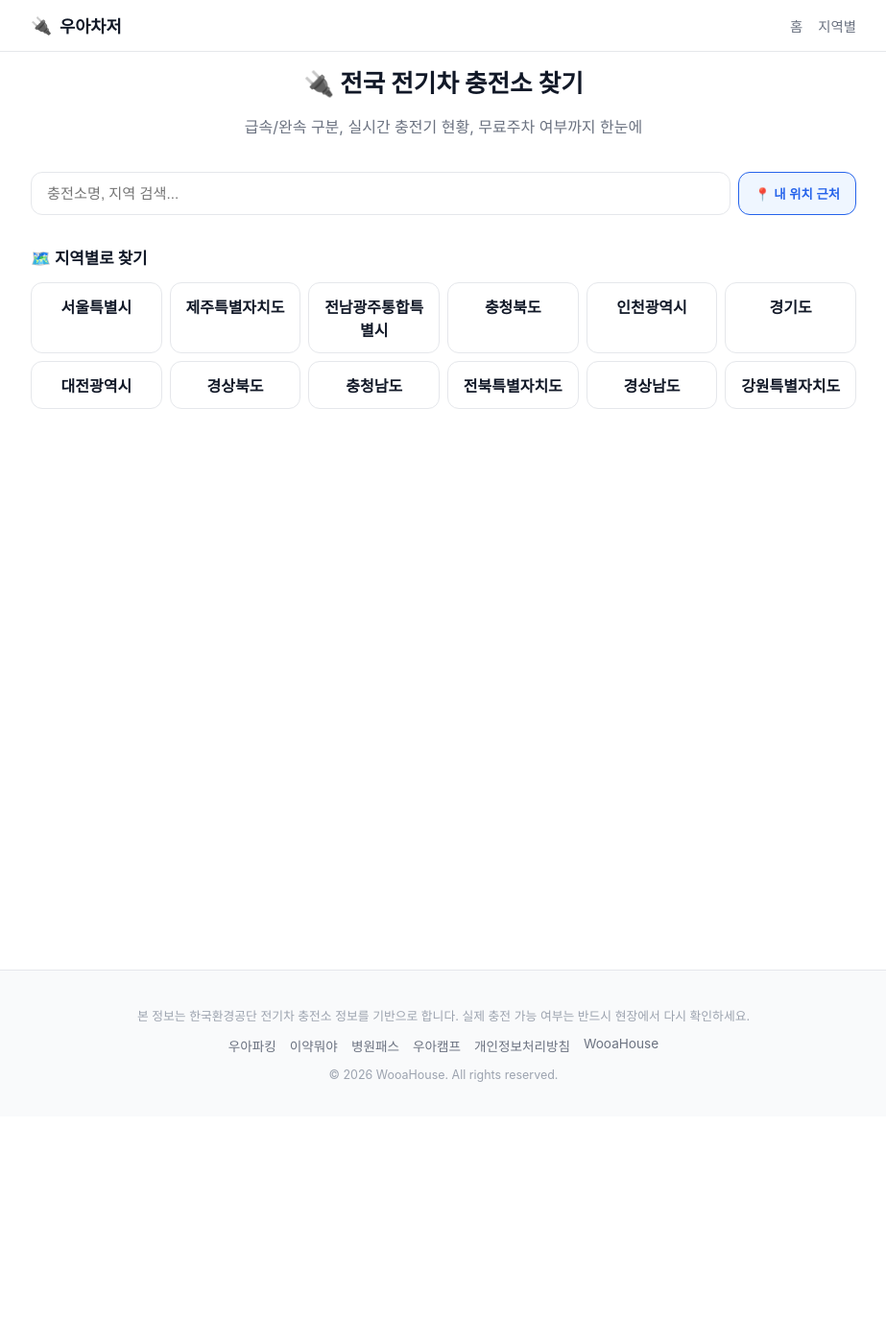
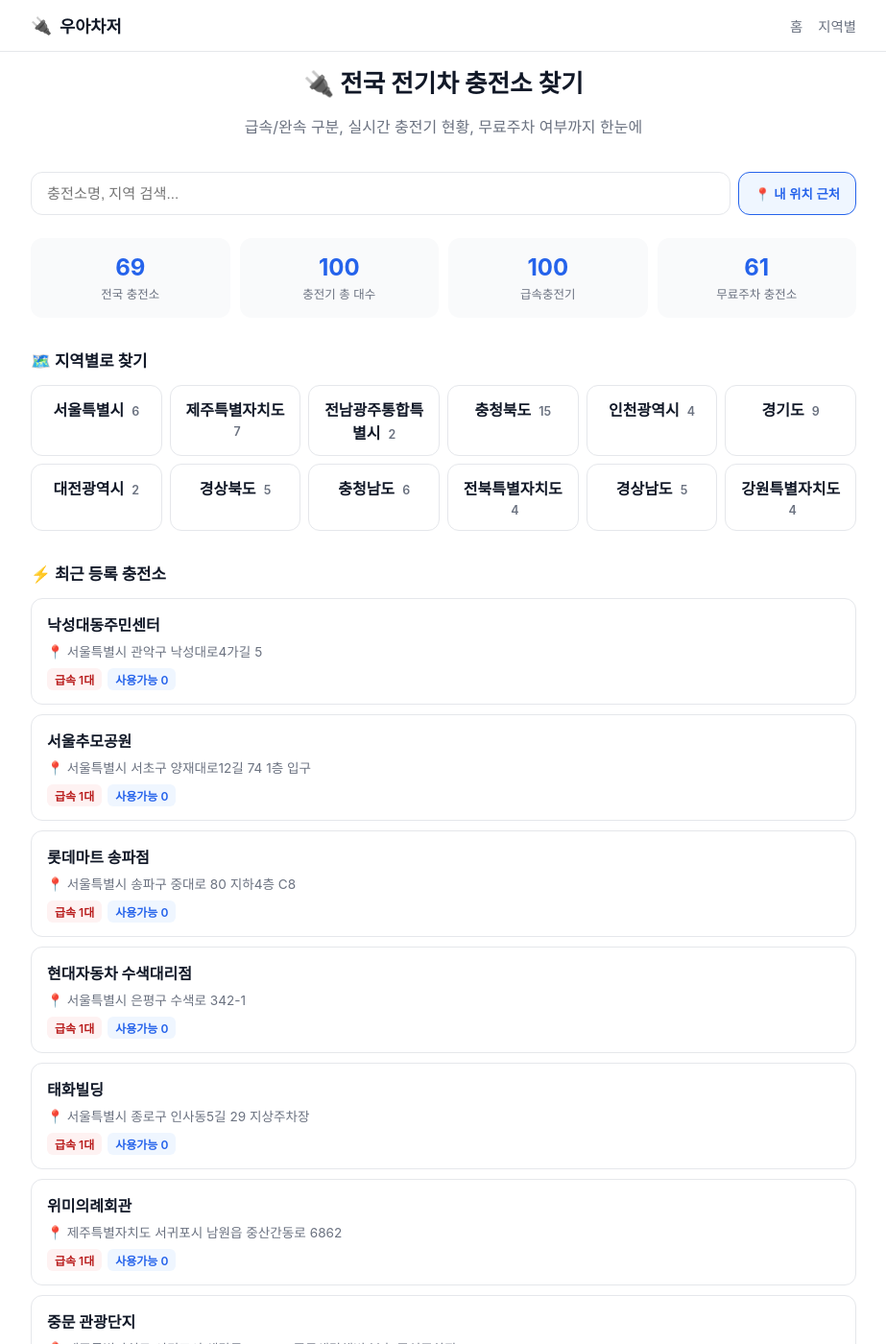
Before and after one commit to ingmaster83-code/wooacharge, a Jekyll site: the page built from index.html, in a window 1280 px wide and 1400 px high, scrolled down 237 px. Shown: the whole window at 96% size, without its empty margins (178-1101 px from the left). Built offline with Jekyll 4.4.1, drawn with Linux system fonts in a browser that asks for light colours; some web fonts are replaced; comment, search, counter and statistics services are not loaded; some of the changed text lies outside the part shown.

Commit message:
Add stat summary, recent chargers, usage guide, and second ad slot to homepage

```diff
--- a/_data/regions.json
+++ b/_data/regions.json
@@ -2,6 +2,7 @@
   {
     "sido": "서울특별시",
     "slug": "서울특별시",
+    "total": 6,
     "sigungu": [
       {
         "name": "관악구",
@@ -33,6 +34,7 @@
   {
     "sido": "제주특별자치도",
     "slug": "제주특별자치도",
+    "total": 7,
     "sigungu": [
       {
         "name": "서귀포시",
@@ -49,6 +51,7 @@
   {
     "sido": "전남광주통합특별시",
     "slug": "전남광주통합특별시",
+    "total": 2,
     "sigungu": [
       {
         "name": "기타",
@@ -60,6 +63,7 @@
   {
     "sido": "충청북도",
     "slug": "충청북도",
+    "total": 15,
     "sigungu": [
       {
         "name": "단양군",
@@ -101,6 +105,7 @@
   {
     "sido": "인천광역시",
     "slug": "인천광역시",
+    "total": 4,
     "sigungu": [
       {
         "name": "강화군",
@@ -122,6 +127,7 @@
   {
     "sido": "경기도",
     "slug": "경기도",
+    "total": 9,
     "sigungu": [
       {
         "name": "과천시",
@@ -163,6 +169,7 @@
   {
     "sido": "대전광역시",
     "slug": "대전광역시",
+    "total": 2,
     "sigungu": [
       {
         "name": "서구",
@@ -179,6 +186,7 @@
   {
     "sido": "경상북도",
     "slug": "경상북도",
+    "total": 5,
     "sigungu": [
       {
         "name": "경산시",
@@ -205,6 +213,7 @@
   {
     "sido": "충청남도",
     "slug": "충청남도",
+    "total": 6,
     "sigungu": [
       {
         "name": "금산군",
@@ -236,6 +245,7 @@
   {
     "sido": "전북특별자치도",
     "slug": "전북특별자치도",
+    "total": 4,
     "sigungu": [
       {
         "name": "순창군",
@@ -257,6 +267,7 @@
   {
     "sido": "경상남도",
     "slug": "경상남도",
+    "total": 5,
     "sigungu": [
       {
         "name": "거창군",
@@ -278,6 +289,7 @@
   {
     "sido": "강원특별자치도",
     "slug": "강원특별자치도",
+    "total": 4,
     "sigungu": [
       {
         "name": "강릉시",
--- /dev/null
+++ b/_data/stats.json
@@ -0,0 +1,7 @@
+{
+  "total_stations": 69,
+  "total_chargers": 100,
+  "fast_count": 100,
+  "slow_count": 0,
+  "free_parking_count": 61
+}
--- a/assets/css/main.css
+++ b/assets/css/main.css
@@ -101,6 +101,20 @@
 .sg-name { font-weight: 600; }
 .sg-count { font-size: .8rem; color: var(--text-secondary); }
 
+.stats-grid { display: grid; grid-template-columns: repeat(4, 1fr); gap: 10px; margin-bottom: 24px; }
+.stat-card { background: var(--bg); border-radius: var(--radius); padding: 16px 8px; text-align: center; }
+.stat-num { font-size: 1.5rem; font-weight: 700; color: var(--primary); }
+.stat-label { font-size: .78rem; color: var(--text-secondary); margin-top: 4px; }
+@media (max-width: 480px) { .stats-grid { grid-template-columns: repeat(2, 1fr); } }
+
+.region-btn-count { font-size: .78rem; color: var(--text-secondary); margin-left: 4px; }
+
+.loading-text { color: var(--text-secondary); font-size: .9rem; padding: 12px 0; }
+
+.guide-section { background: var(--bg); border-radius: var(--radius); padding: 20px 22px; margin-top: 32px; }
+.guide-section h2 { font-size: 1.05rem; margin: 0 0 12px; }
+.guide-list { margin: 0; padding-left: 18px; font-size: .88rem; color: var(--text-secondary); line-height: 1.9; }
+
 .charger-list, .near-me-results .charger-list { display: flex; flex-direction: column; gap: 10px; margin-top: 12px; }
 .charger-card { border: 1px solid var(--border); border-radius: var(--radius); padding: 14px 16px; display: block; }
 .charger-card-header { display: flex; justify-content: space-between; align-items: center; margin-bottom: 6px; }
--- a/assets/js/main.js
+++ b/assets/js/main.js
@@ -61,6 +61,17 @@
       () => alert('위치 정보를 가져올 수 없습니다. 브라우저 위치 권한을 확인해주세요.')
     );
   });
+
+  renderRecentChargers();
+}
+
+function renderRecentChargers() {
+  const el = document.getElementById('recentChargers');
+  if (!el) return;
+  const sample = stations.slice(0, 8);
+  el.innerHTML = sample.length
+    ? sample.map(s => stationCard(s)).join('')
+    : '<p class="loading-text">등록된 충전소가 없습니다.</p>';
 }
 
 function showNearby(lat, lon) {
--- a/index.html
+++ b/index.html
@@ -20,6 +20,26 @@
 
   <div id="nearMeResults" class="near-me-results" style="display:none;"></div>
 
+  <!-- 통계 요약 -->
+  <div class="stats-grid">
+    <div class="stat-card">
+      <div class="stat-num">{{ site.data.stats.total_stations }}</div>
+      <div class="stat-label">전국 충전소</div>
+    </div>
+    <div class="stat-card">
+      <div class="stat-num">{{ site.data.stats.total_chargers }}</div>
+      <div class="stat-label">충전기 총 대수</div>
+    </div>
+    <div class="stat-card">
+      <div class="stat-num">{{ site.data.stats.fast_count }}</div>
+      <div class="stat-label">급속충전기</div>
+    </div>
+    <div class="stat-card">
+      <div class="stat-num">{{ site.data.stats.free_parking_count }}</div>
+      <div class="stat-label">무료주차 충전소</div>
+    </div>
+  </div>
+
   <!-- 광고 -->
   <div class="ad-wrap">
     <ins class="adsbygoogle" style="display:block" data-ad-client="ca-pub-6464921081676309" data-ad-slot="7080296704" data-ad-format="auto" data-full-width-responsive="true"></ins>
@@ -30,9 +50,32 @@
     <h2>🗺️ 지역별로 찾기</h2>
     <div class="region-btn-grid">
       {% for region in site.data.regions %}
-      <a href="/region/{{ region.slug }}/" class="region-btn">{{ region.sido }}</a>
+      <a href="/region/{{ region.slug }}/" class="region-btn">{{ region.sido }} <span class="region-btn-count">{{ region.total }}</span></a>
       {% endfor %}
     </div>
+  </div>
+
+  <div class="home-section">
+    <h2>⚡ 최근 등록 충전소</h2>
+    <div class="charger-list" id="recentChargers">
+      <p class="loading-text">불러오는 중...</p>
+    </div>
+  </div>
+
+  <!-- 광고 2 -->
+  <div class="ad-wrap">
+    <ins class="adsbygoogle" style="display:block" data-ad-client="ca-pub-6464921081676309" data-ad-slot="7080296704" data-ad-format="auto" data-full-width-responsive="true"></ins>
+    <script>(adsbygoogle = window.adsbygoogle || []).push({});</script>
+  </div>
+
+  <div class="guide-section">
+    <h2>ℹ️ 이용 안내</h2>
+    <ul class="guide-list">
+      <li>⚡ <strong>급속충전기</strong>는 대부분 50kW 이상으로 30분~1시간이면 충전이 완료되고, <strong>완속충전기</strong>는 보통 3~7kW로 몇 시간 이상 걸립니다.</li>
+      <li>🕐 실시간 상태는 충전소 상세페이지를 열 때마다 그 순간의 값을 받아오지만, 통신 지연으로 실제와 다를 수 있어 방문 전 전화 확인을 권장합니다.</li>
+      <li>🅿️ 무료주차 여부는 충전소마다 다르니 카드의 "무료주차" 표시를 꼭 확인하세요.</li>
+      <li>📍 "내 위치 근처" 버튼을 누르면 브라우저 위치 권한을 허용해야 하며, 위치 정보는 서버에 저장되지 않습니다.</li>
+    </ul>
   </div>
 
 </div>
```
Also changed, not shown: scripts/generate_regions.py (+18 -2 lines).
